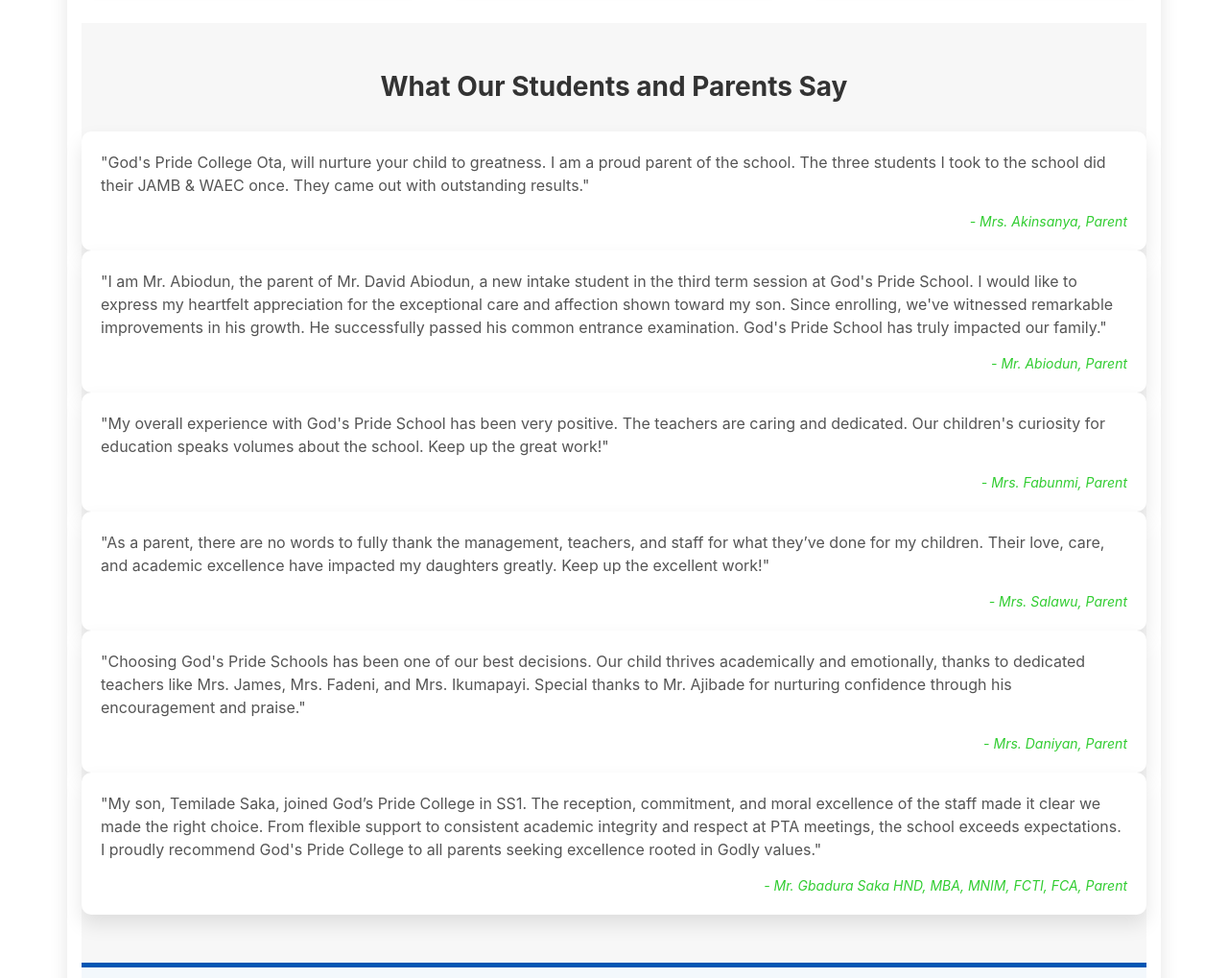
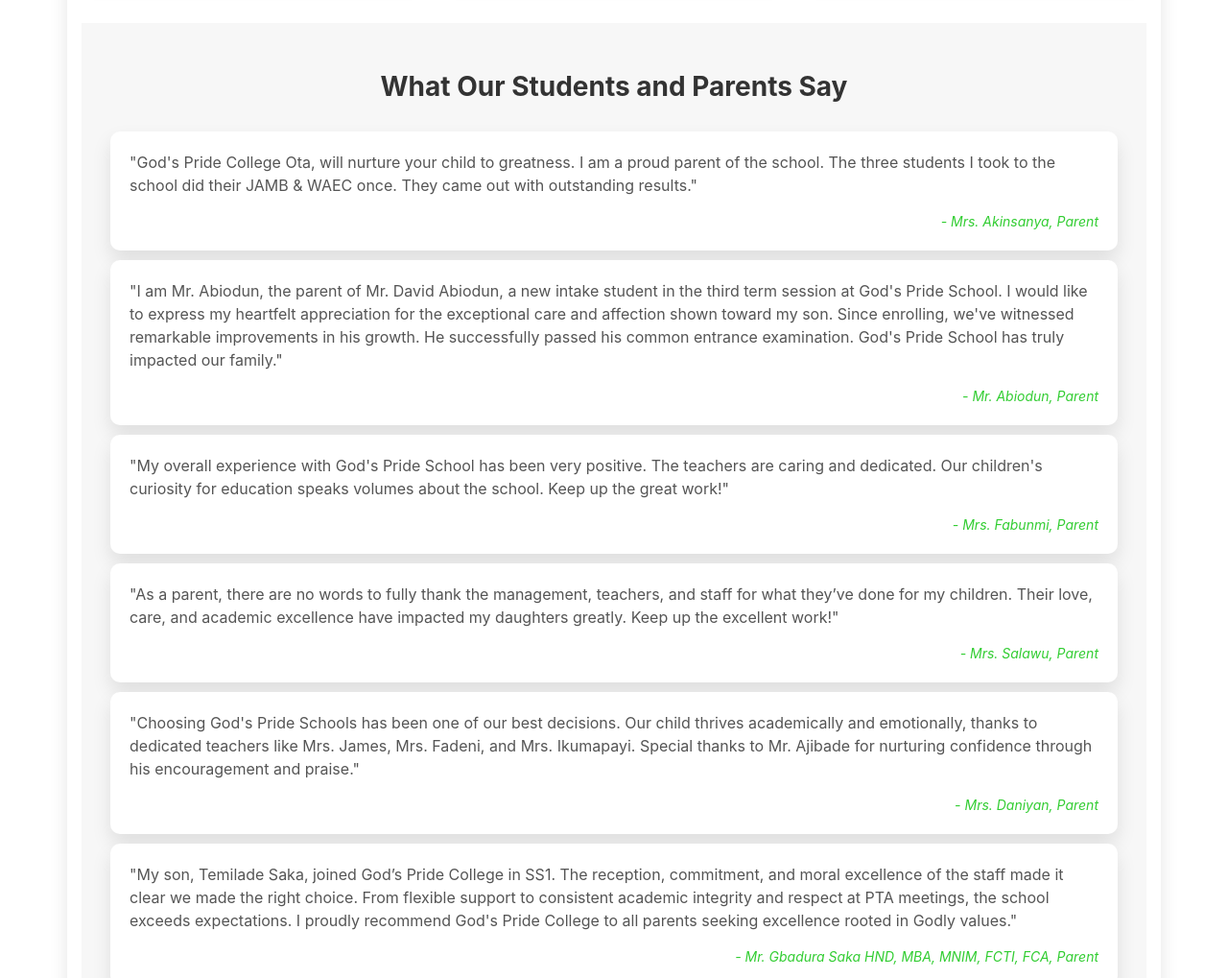
Before and after one commit to Megsow/Gods-Pride-Schools-Website, a plain HTML site: page index.html in a window 1280 px wide. Shown: the part 1960-2979 px from the top of the page at 96% size. Drawn offline with nearby package versions, Linux system fonts and the light colour scheme.

Commit message:
Update styles.css

```diff
--- a/styles.css
+++ b/styles.css
@@ -326,6 +326,29 @@
   box-shadow: 0 15px 30px rgba(0, 0, 0, 0.2);
 }
 
+.testimonial-carousel {
+  margin: 0 auto;
+  padding: 0 20px;
+}
+.testimonial-card {
+  background-color: #fff;
+  border-radius: 10px;
+  box-shadow: 0 10px 20px rgba(0, 0, 0, 0.1);
+  padding: 20px;
+  margin: 10px;
+}
+.testimonial-content p {
+  font-size: 16px;
+  color: #555;
+  margin-bottom: 15px;
+}
+.testimonial-content cite {
+  display: block;
+  text-align: right;
+  font-size: 14px;
+  color: #32CD32;
+}
+
 /* Media Gallery Section */
 .media1 {
   padding: 50px 0;
```
